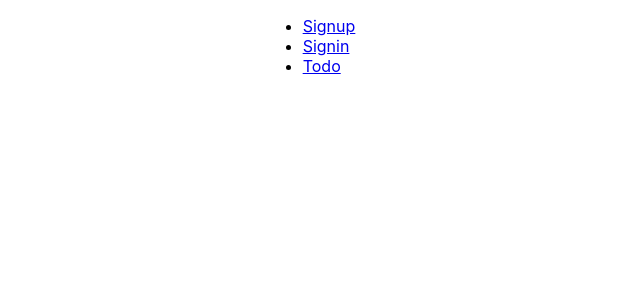
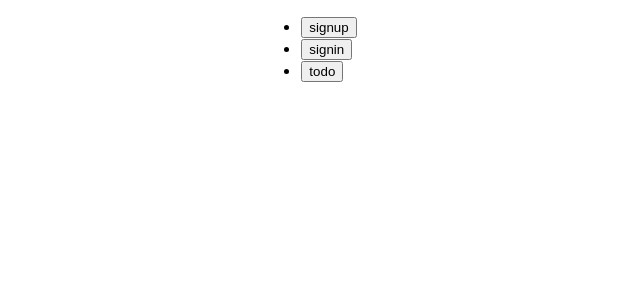
Before and after one commit to hojncode/Todo-list-React, a React (Create React App) app: page / in a window 1280 px wide. Shown: the top 300 px of the page, without its empty margins (331-971 px from the left). Built offline with nearby package versions, Linux system fonts and the light colour scheme.

Commit message:
Add: router - useNavigate

```diff
--- a/src/ components/Header.jsx
+++ b/src/ components/Header.jsx
@@ -1,20 +1,26 @@
-import { Link } from "react-router-dom";
+import { useNavigate } from "react-router-dom";
 
 function Header() {
+  const navigate = useNavigate();
+  const pageName = ["signup", "signin", "todo"];
+  const onClickGoto = (e) => {
+    if (e === "signup") {
+      navigate("signup");
+    } else if (e === "signin") {
+      navigate("signin");
+    } else if (e === "todo") {
+      navigate("todo");
+    }
+  };
   return (
     <>
       <header className="Header">
-        {/* <Link to={"/"}>Home</Link> */}
         <ul>
-          <li>
-            <Link to={"/signup"}>Signup</Link>
-          </li>
-          <li>
-            <Link to={"/signin"}>Signin</Link>
-          </li>
-          <li>
-            <Link to={"/todo"}>Todo</Link>
-          </li>
+          {pageName.map((id, i) => (
+            <li key={i}>
+              <button onClick={() => onClickGoto(id)}>{pageName[i]}</button>
+            </li>
+          ))}
         </ul>
       </header>
     </>
```
